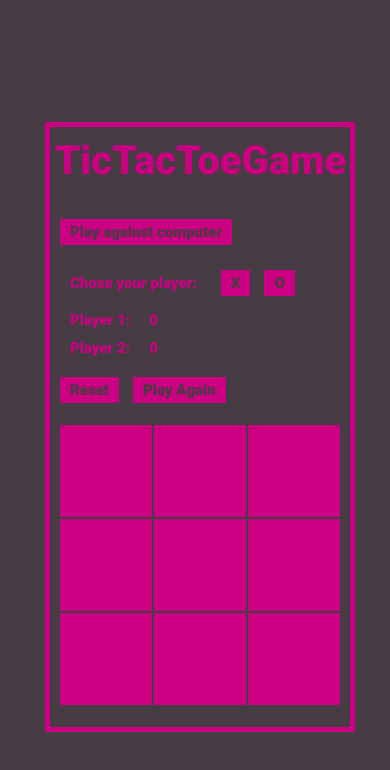
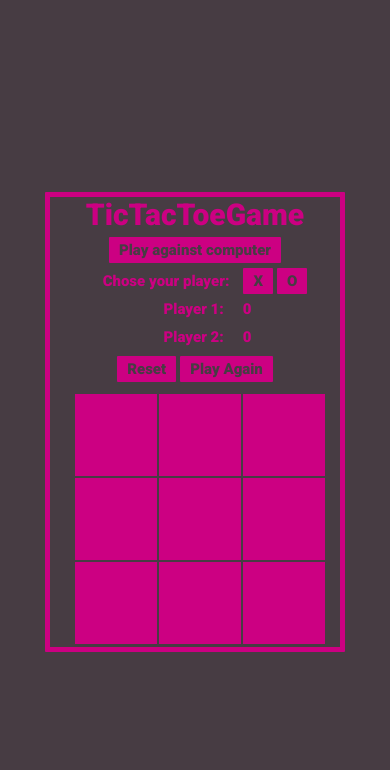
Before and after one commit to FrancoisDemilly/TicTacToeGame, a plain HTML site: page index.html in a window 390 px wide. Drawn offline with Linux system fonts and the light colour scheme.

Commit message:
fixed responsiveness viewport < 400px

```diff
--- a/style.css
+++ b/style.css
@@ -11,9 +11,9 @@ font-family: Roboto;
 }
 
 h1{
-font-size: 40px;
-margin: 10px 0px 20px 5px;
-
+font-size: 30px;
+display: inline-block;
+margin: 0;
 }
 
 p{
@@ -25,11 +25,14 @@ font-size: 15px;
   top: 50%;
   left: 50%;
   width: 300px;
-  height: 600px;
-  margin-top: -300px;
+  height: 460px;
+  margin-top: -230px;
   margin-left: -150px;
   background: #473C43;
   border: 5px solid #CC0082;
+  border-radius: 1px;
+  text-align: center;
+  box-sizing: border-box;
   /*box-shadow: 0px 0px 1px 5px rgba(204, 0, 130, 0.2);*/
 }
 
@@ -63,20 +66,22 @@ font-size: 15px;
 
 
 td{
-  height: 90px;
-  width: 90px;
+  height: 80px;
+  width: 80px;
   background-color: #CC0082;
   color: #473C43;
 }
 
 button{
-margin: 15px 0px 10px 10px;
+margin: 5px 0px 0px 0px;
 background-color: #CC0082 ;
 border: none;
 padding: 4px 10px 4px 10px;
 color: #473C43;
 font-size: 15px;
 font-family: Roboto;
+cursor: pointer;
+border-radius: 1px;
 }
 
 button:focus {
```
